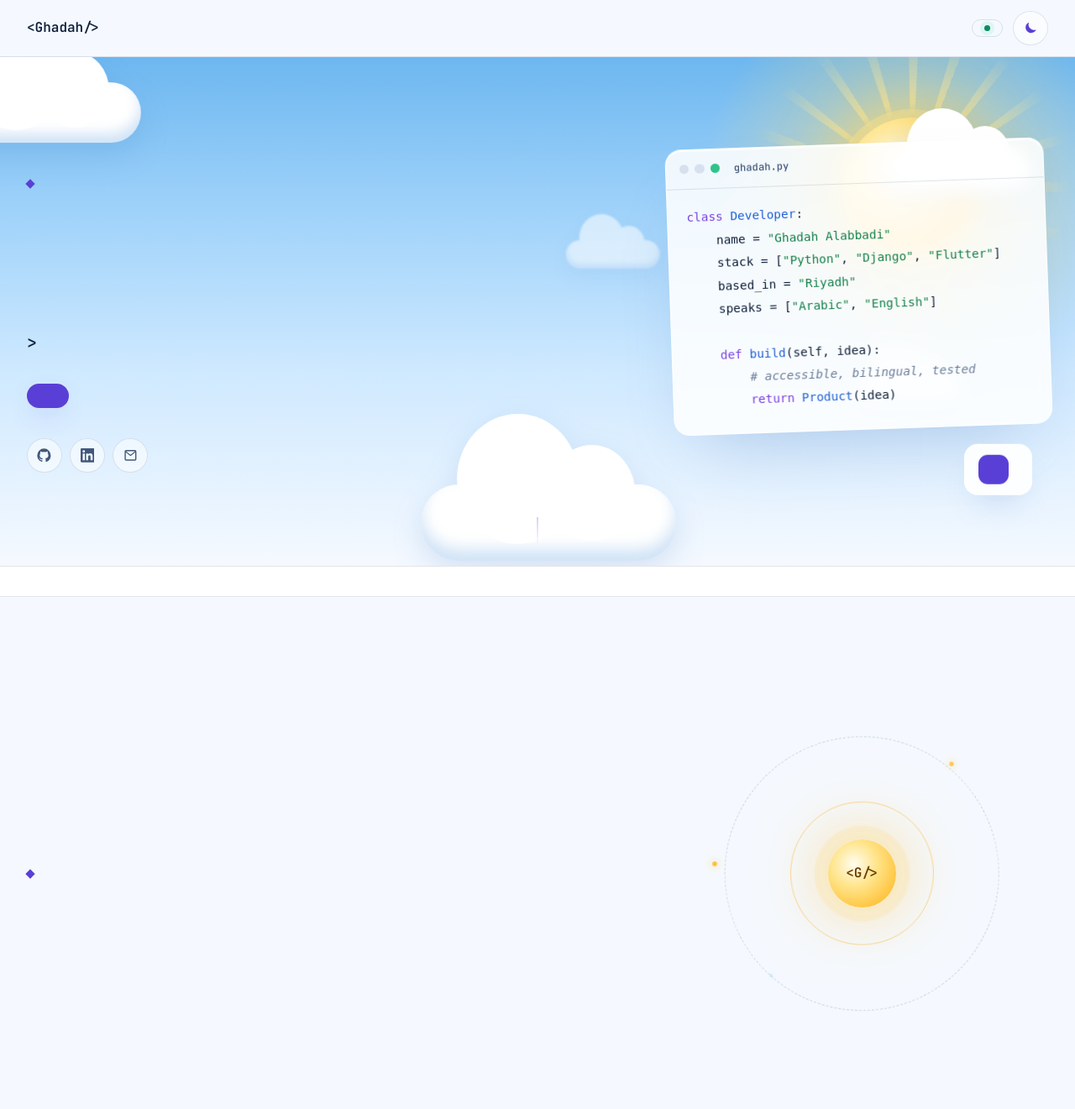
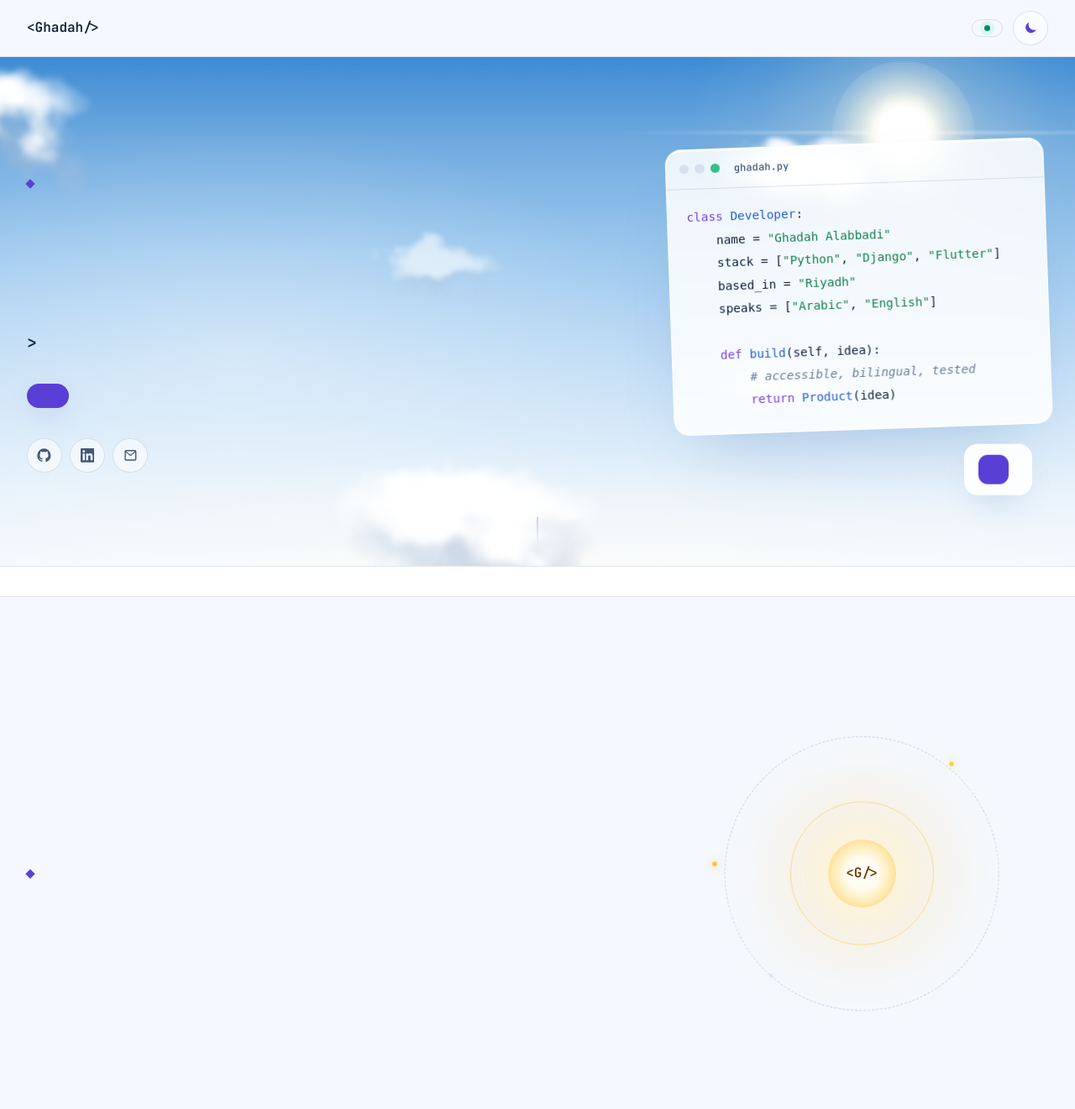
Before and after one commit to GhadahAlabbadi/portfolio, a Django app: template templates/home.html in a window 1280 px wide. Shown: the top 1321 px of the page at 84% size. Run offline with Django 5.2, Linux system fonts and the light colour scheme; the template is opened without the code that fills it, so the values that code supplies are empty.

Commit message:
Make the light mode sky more realistic
Natural sky gradient with haze, a white sun with soft glare, and
wispy clouds shaped with a noise filter instead of rounded shapes.

Co-Authored-By: Claude Opus 5.5 <noreply@anthropic.com>
Claude-Session: https://claude.ai/code/session_014wdnoFH4oPAMmBW59g2hmS

```diff
--- a/static/css/site.css
+++ b/static/css/site.css
@@ -479,37 +479,43 @@ body.menu-open { overflow: hidden; }
 :root[data-theme="light"] #stars,
 :root[data-theme="light"] .hero-grid-bg,
 :root[data-theme="light"] .hero-glow { display: none; }
-:root[data-theme="light"] .hero { background: linear-gradient(180deg, #6db7f0 0%, #9fd2fa 30%, #cfe9ff 62%, var(--night) 100%); }
+/* A real midday sky: deep blue overhead, paler and hazy towards the horizon. */
+:root[data-theme="light"] .hero {
+  background:
+    radial-gradient(ellipse 55% 65% at 22% 58%, rgba(255, 255, 255, 0.32), rgba(255, 255, 255, 0) 70%),
+    radial-gradient(ellipse 120% 70% at 50% 120%, rgba(255, 252, 244, 0.9), rgba(255, 252, 244, 0) 60%),
+    linear-gradient(180deg, #3d8bd3 0%, #6ea9df 16%, #9cc8ee 38%, #c6e0f6 62%, #e9f3fb 86%, var(--night) 100%);
+}
+:root[data-theme="light"] .hero .eyebrow { color: #1b3a66; }
+:root[data-theme="light"] .hero .role .typed { color: #4a30c4; }
 :root[data-theme="light"] .sky { display: block; position: absolute; inset: 0; overflow: hidden; pointer-events: none; }
-.sun { position: absolute; top: clamp(1.5rem, 7vw, 4.5rem); right: clamp(1rem, 9vw, 9rem); width: clamp(6rem, 13vw, 10rem); aspect-ratio: 1; }
+.sky-filters { position: absolute; width: 0; height: 0; }
+/* The sun: a small white-hot disc inside a wide, soft glare. */
+.sun { position: absolute; top: clamp(1rem, 5vw, 3.2rem); right: clamp(2rem, 13vw, 13rem); width: clamp(3.4rem, 6vw, 4.8rem); aspect-ratio: 1; }
 .sun::before {
-  content: ""; position: absolute; inset: -140%; border-radius: 50%;
-  background: radial-gradient(circle, rgba(255, 236, 160, 0.85) 0%, rgba(255, 221, 120, 0.4) 22%, rgba(255, 255, 255, 0) 58%);
+  content: ""; position: absolute; inset: -420%; border-radius: 50%;
+  background: radial-gradient(circle, rgba(255, 253, 244, 0.7) 0%, rgba(255, 250, 232, 0.42) 8%, rgba(255, 246, 222, 0.2) 20%, rgba(255, 246, 222, 0.07) 34%, rgba(255, 255, 255, 0) 50%);
 }
-.sun-rays {
-  position: absolute; inset: -70%; border-radius: 50%;
-  background: repeating-conic-gradient(from 0deg, rgba(255, 233, 150, 0.55) 0deg 4deg, rgba(255, 233, 150, 0) 4deg 18deg);
-  mask-image: radial-gradient(circle, transparent 30%, #000 36%, transparent 70%);
-  -webkit-mask-image: radial-gradient(circle, transparent 30%, #000 36%, transparent 70%);
-  animation: spin 140s linear infinite;
+.sun::after {
+  content: ""; position: absolute; left: 50%; top: 50%; width: 900%; height: 3px; transform: translate(-50%, -50%);
+  background: linear-gradient(90deg, rgba(255, 255, 255, 0), rgba(255, 255, 255, 0.45) 45%, rgba(255, 255, 255, 0.45) 55%, rgba(255, 255, 255, 0));
+  filter: blur(1.5px);
 }
 .sun-core {
-  position: absolute; inset: 0; border-radius: 50%;
-  background: radial-gradient(circle at 38% 36%, #fffdf0 0%, #ffe48a 38%, #ffc23a 78%, #ffaa12 100%);
-  box-shadow: 0 0 0 10px rgba(255, 226, 130, 0.35), 0 0 60px 20px rgba(255, 210, 90, 0.55);
+  position: absolute; inset: -60%; border-radius: 50%;
+  background: radial-gradient(circle, #ffffff 0%, #ffffff 24%, rgba(255, 253, 245, 0.92) 30%, rgba(255, 249, 232, 0.55) 42%, rgba(255, 246, 222, 0.22) 60%, rgba(255, 246, 222, 0) 80%);
 }
+/* Clouds: a white body over a soft blue-grey underside; the noise filter frays the edges. */
 .cloud {
-  position: absolute; left: 0; top: var(--y); width: var(--w); height: calc(var(--w) * 0.3);
-  border-radius: 999px; background: #fff; translate: var(--x) 0;
-  box-shadow: inset 0 calc(var(--w) * -0.045) calc(var(--w) * 0.06) rgba(150, 192, 236, 0.45);
-  filter: drop-shadow(0 14px 18px rgba(48, 110, 186, 0.16));
+  position: absolute; left: 0; top: var(--y); width: var(--w); height: calc(var(--w) * 0.42);
+  translate: var(--x) 0; filter: var(--f); will-change: translate;
   animation: drift var(--t) linear infinite; animation-delay: var(--d);
 }
-.cloud::before, .cloud::after { content: ""; position: absolute; border-radius: 50%; background: #fff; }
-.cloud::before { width: 48%; height: 170%; left: 14%; bottom: 22%; }
-.cloud::after { width: 34%; height: 125%; left: 50%; bottom: 26%; }
+.cloud::before, .cloud::after { content: ""; position: absolute; border-radius: 50%; }
+.cloud::before { inset: 30% 4% -6% 8%; background: radial-gradient(closest-side, rgba(160, 182, 210, 0.85), rgba(170, 192, 218, 0.4) 60%, rgba(180, 200, 225, 0)); }
+.cloud::after { inset: 0 0 16% 0; background: radial-gradient(closest-side, #ffffff 0%, #ffffff 45%, rgba(255, 255, 255, 0.85) 62%, rgba(255, 255, 255, 0) 100%); }
 .lost .sun { display: none; } /* On the 404 page the "0" is the sun. */
-.cloud.far { opacity: 0.55; filter: blur(1px) drop-shadow(0 10px 12px rgba(48, 110, 186, 0.1)); }
+.cloud.far { opacity: 0.6; }
 @keyframes drift { from { translate: -40vw 0; } to { translate: 115vw 0; } }
 
 /* Surfaces */
@@ -562,8 +568,8 @@ body.menu-open { overflow: hidden; }
 :root[data-theme="light"] .chip { background: rgba(255, 255, 255, 0.95); border-color: rgba(22, 46, 84, 0.1); box-shadow: 0 10px 22px -14px var(--sky-shadow); }
 :root[data-theme="light"] .orbit-core,
 :root[data-theme="light"] .lost-planet {
-  background: radial-gradient(circle at 38% 36%, #fffdf0 0%, #ffe48a 38%, #ffc23a 78%, #ffaa12 100%);
-  box-shadow: 0 0 0 10px rgba(255, 210, 90, 0.22), 0 0 70px rgba(255, 190, 40, 0.6);
+  background: radial-gradient(circle, #ffffff 0%, #fffbee 34%, #ffe9b0 62%, #ffcf6e 86%, #f7b445 100%);
+  box-shadow: 0 0 30px 8px rgba(255, 246, 220, 0.9), 0 0 90px 30px rgba(255, 214, 130, 0.45);
   animation-name: sun-pulse;
 }
 :root[data-theme="light"] .orbit-core span { color: #6b3d00; }
@@ -572,10 +578,10 @@ body.menu-open { overflow: hidden; }
 :root[data-theme="light"] .lost-ring { border-color: rgba(22, 46, 84, 0.3); }
 :root[data-theme="light"] .lost-ring.two { border-color: rgba(255, 170, 18, 0.4); }
 :root[data-theme="light"] .lost-moon { background: #6db7f0; box-shadow: 0 0 14px #6db7f0; }
-@keyframes sun-pulse { 50% { box-shadow: 0 0 0 18px rgba(255, 210, 90, 0.12), 0 0 90px rgba(255, 190, 40, 0.75); } }
+@keyframes sun-pulse { 50% { box-shadow: 0 0 40px 12px rgba(255, 246, 220, 0.95), 0 0 120px 44px rgba(255, 214, 130, 0.5); } }
 
 @media (max-width: 860px) {
-  .sun { top: -1.4rem; right: -1.4rem; width: 6.5rem; }
+  .sun { top: 0.8rem; right: 1.6rem; width: 3rem; }
 }
 
 @media (prefers-reduced-motion: reduce) {
--- a/templates/_sky.html
+++ b/templates/_sky.html
@@ -1,9 +1,27 @@
 <div class="sky" aria-hidden="true">
-  <div class="sun"><span class="sun-rays"></span><span class="sun-core"></span></div>
+  {# Natural noise turns soft white blobs into wispy clouds; each filter gives a different shape. #}
+  <svg class="sky-filters" width="0" height="0" focusable="false">
+    <filter id="cloud-big" x="-60%" y="-80%" width="220%" height="260%">
+      <feTurbulence type="fractalNoise" baseFrequency="0.011" numOctaves="5" seed="8"/>
+      <feDisplacementMap in="SourceGraphic" scale="120"/>
+      <feGaussianBlur stdDeviation="3"/>
+    </filter>
+    <filter id="cloud-mid" x="-60%" y="-80%" width="220%" height="260%">
+      <feTurbulence type="fractalNoise" baseFrequency="0.016" numOctaves="5" seed="3"/>
+      <feDisplacementMap in="SourceGraphic" scale="80"/>
+      <feGaussianBlur stdDeviation="2.5"/>
+    </filter>
+    <filter id="cloud-small" x="-60%" y="-80%" width="220%" height="260%">
+      <feTurbulence type="fractalNoise" baseFrequency="0.024" numOctaves="4" seed="11"/>
+      <feDisplacementMap in="SourceGraphic" scale="50"/>
+      <feGaussianBlur stdDeviation="2"/>
+    </filter>
+  </svg>
+  <div class="sun"><span class="sun-core"></span></div>
   {# Big clouds drift along the top and bottom of the sky; small, faint ones cross the middle behind the text. #}
-  <span class="cloud" style="--w:15rem; --y:5%; --x:8vw; --t:120s; --d:-20s"></span>
-  <span class="cloud" style="--w:19rem; --y:84%; --x:62vw; --t:150s; --d:-70s"></span>
-  <span class="cloud far" style="--w:7rem; --y:36%; --x:46vw; --t:170s; --d:-95s"></span>
-  <span class="cloud far" style="--w:8rem; --y:62%; --x:22vw; --t:190s; --d:-140s"></span>
-  <span class="cloud" style="--w:11rem; --y:18%; --x:88vw; --t:135s; --d:-100s"></span>
+  <span class="cloud" style="--w:17rem; --y:2%; --x:6vw; --t:150s; --d:-20s; --f:url(#cloud-big)"></span>
+  <span class="cloud" style="--w:21rem; --y:80%; --x:62vw; --t:190s; --d:-80s; --f:url(#cloud-big)"></span>
+  <span class="cloud far" style="--w:9rem; --y:36%; --x:46vw; --t:210s; --d:-95s; --f:url(#cloud-small)"></span>
+  <span class="cloud far" style="--w:10rem; --y:60%; --x:22vw; --t:230s; --d:-150s; --f:url(#cloud-small)"></span>
+  <span class="cloud" style="--w:13rem; --y:16%; --x:88vw; --t:170s; --d:-110s; --f:url(#cloud-mid)"></span>
 </div>
```
